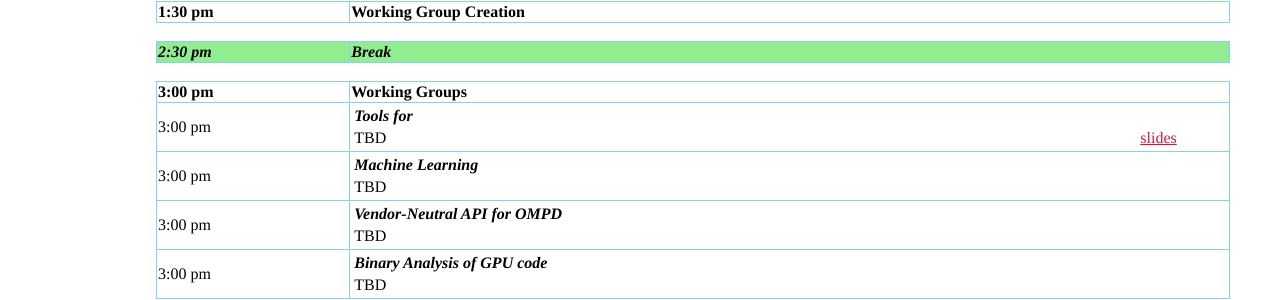
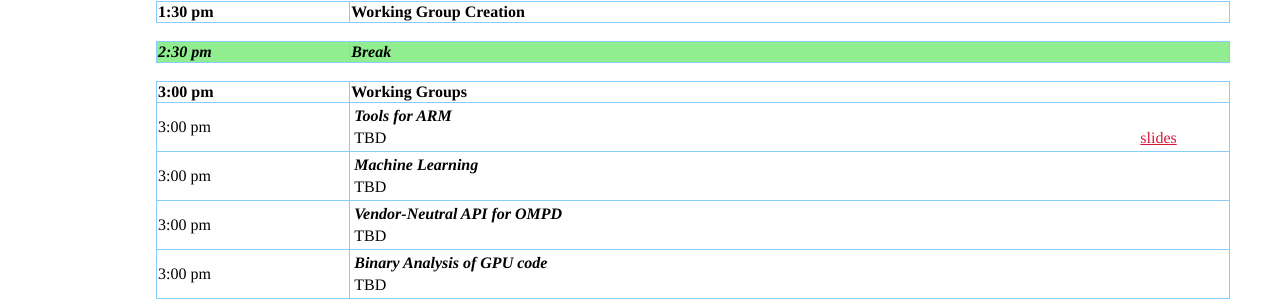
Before and after one commit to wrwilliams/petascale2017, a Jekyll site: the page built from tuesday.html, in a window 1280 px wide. Shown: the part 1015-1315 px from the top of the page. Built offline with Jekyll 4.4.1, drawn with Linux system fonts in a browser that asks for light colours; nearby versions of some CDN libraries.

Commit message:
Fix typo

```diff
--- a/_data/schedule.yml
+++ b/_data/schedule.yml
@@ -407,7 +407,7 @@ sessions:
     time: 15:00pm
     title: Working Groups
     talks:
-        - title: Tools for
+        - title: Tools for ARM
           slides: "ARM_working_group.pptx"
         - title: Machine Learning
         - title: Vendor-Neutral API for OMPD
```
